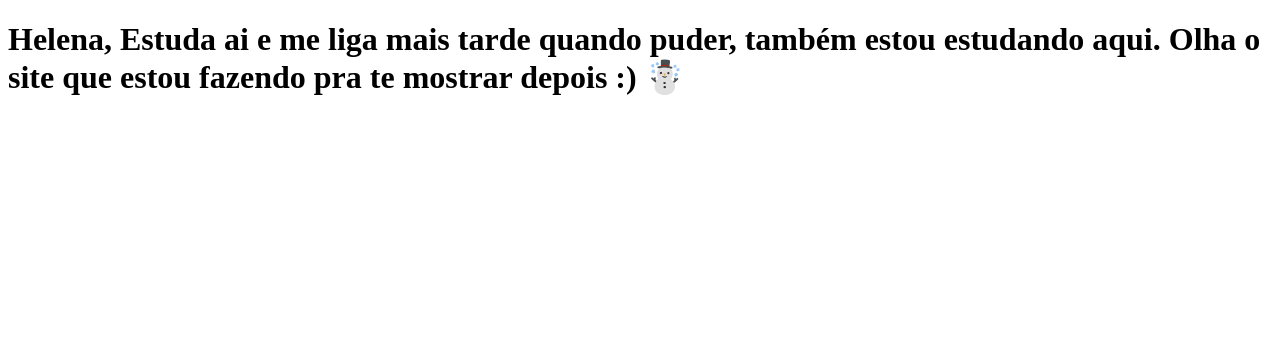
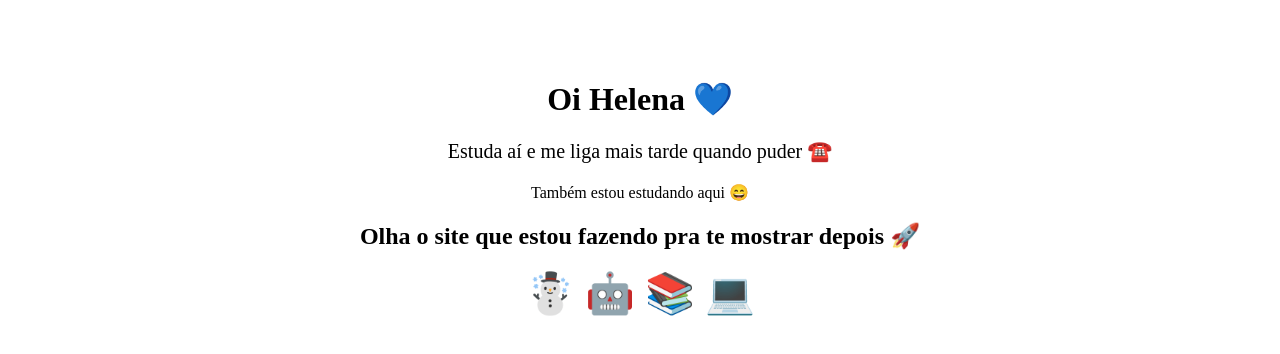
Before and after one commit to GuilhermeHMC/clone-tabnews, a Next.js app: page / in a window 1280 px wide. Shown: the top 354 px of the page. Built offline with nearby package versions, Linux system fonts and the light colour scheme.

Commit message:
atualiza index

```diff
--- a/pages/index.js
+++ b/pages/index.js
@@ -1,18 +1,19 @@
 function Home() {
   return (
-    <h1>
-      Helena, Estuda ai e me liga mais tarde quando puder, também estou
-      estudando aqui. Olha o site que estou fazendo pra te mostrar depois :) ☃️
-    </h1>
+    <main style={{ textAlign: "center", marginTop: "80px" }}>
+      <h1>Oi Helena 💙</h1>
+
+      <p style={{ fontSize: "20px" }}>
+        Estuda aí e me liga mais tarde quando puder ☎️
+      </p>
+
+      <p>Também estou estudando aqui 😄</p>
+
+      <h2>Olha o site que estou fazendo pra te mostrar depois 🚀</h2>
+
+      <div style={{ fontSize: "40px", marginTop: "20px" }}>☃️ 🤖 📚 💻</div>
+    </main>
   );
 }
 
-function teste() {
-  console.log("teste");
-}
-
-function teste2() {
-  console.log("identação errada");
-}
-
 export default Home;
```
